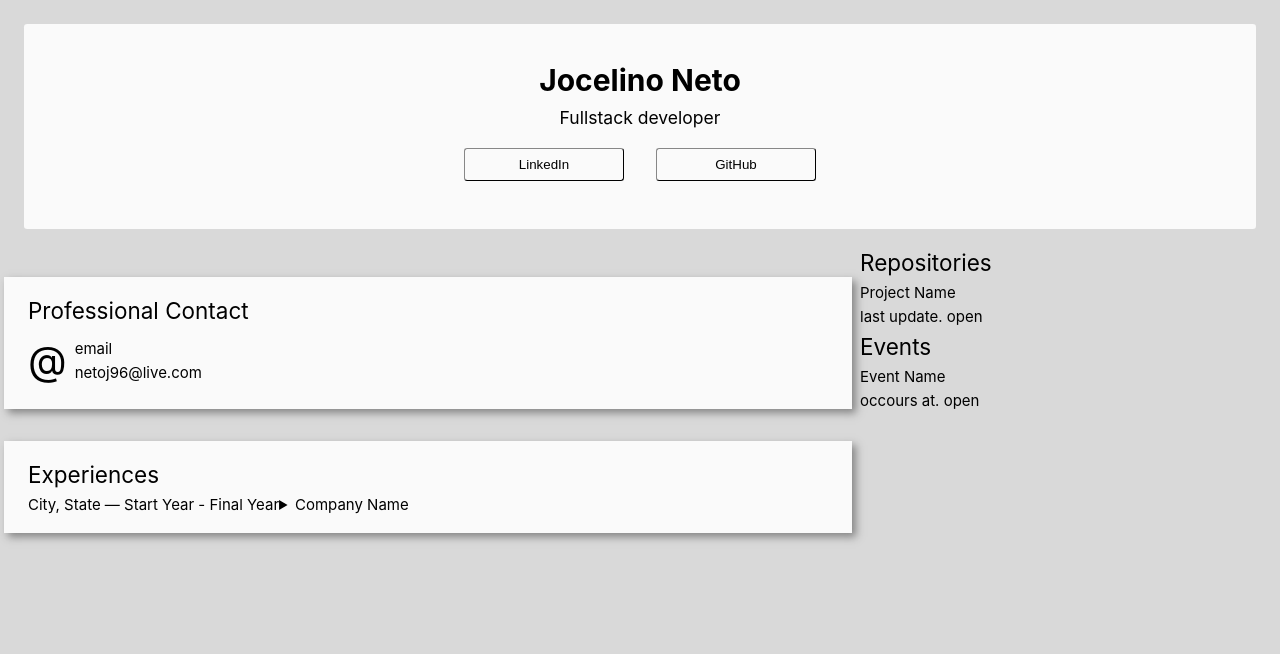
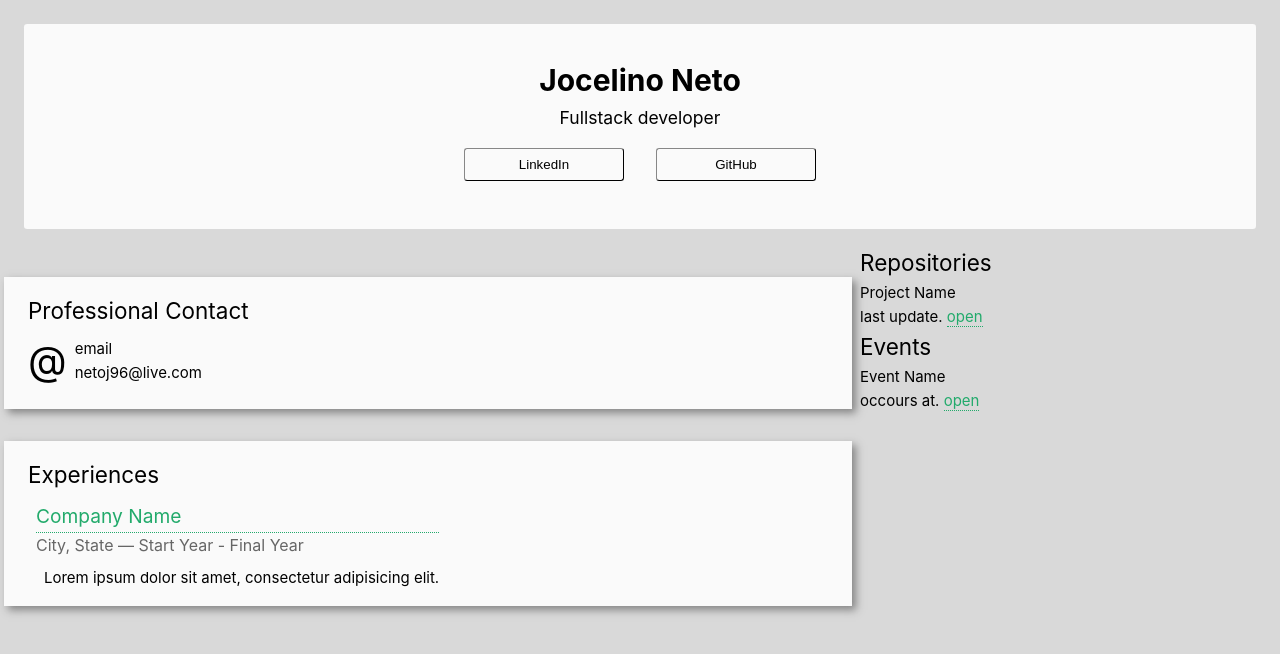
Before and after one commit to netojocelino/netojocelino.github.io, a Vue app: page / in a window 1280 px wide. Shown: the top 654 px of the page. Built offline with nearby package versions, Linux system fonts and the light colour scheme.

Commit message:
experiences block

```diff
--- a/src/App.vue
+++ b/src/App.vue
@@ -40,7 +40,7 @@ export default {
 
                     <div className="Card-Body">
                         <span className="icon">@</span>
-                        <div class="details">
+                        <div className="details">
                             <span>email</span>
                             <span>netoj96@live.com</span>
                         </div>
@@ -51,14 +51,13 @@ export default {
                     <h2 className="Card-Title">Experiences</h2>
 
                     <dl className="Card-Body">
-                        <dt>City, State &mdash; Start Year - Final Year</dt>
-                        <dd>
-                            <details>
-                                <summary>Company Name</summary>
-                                <p>Lorem ipsum dolor sit amet, consectetur adipisicing elit.</p>
-                            </details>
-                        </dd>
-
+                        <div className="details">
+                            <a className="details-title" href="http://githubx.com/netojocelino/?repository" target="_blank">
+                                Company Name
+                            </a>
+                            <span className="details-subtitle">City, State &mdash; Start Year - Final Year</span>
+                            <p>Lorem ipsum dolor sit amet, consectetur adipisicing elit.</p>
+                        </div>
                     </dl>
                 </div>
             </div>
@@ -175,7 +174,18 @@ export default {
     margin: 0.5rem 0 0 0.5rem;
 }
 
+.Description-Card .Card-Body .details .details-title {
+    font-size: 1.2rem;
+}
+.Description-Card .Card-Body .details .details-subtitle {
+    font-size: 1rem;
+    color: var(--jt-main-gray);
+}
 
+.Description-Card .Card-Body .details p {
+    padding-top: .5rem;
+    padding-left: .5rem;
+}
 
 .Main-Content > .Side-Menu {
     display: flex;
--- a/src/assets/base.css
+++ b/src/assets/base.css
@@ -1,5 +1,6 @@
 :root {
     --jt-main-white: #FAFAFA;
+    --jt-main-gray: #666;
 
     --jt-button-main-border: #333;
     --jt-button-hover-border: #444;
@@ -8,6 +9,10 @@
 
     --jt-shadow-main-black: #333;
     --jt-shadow-rgba-main-black: rgba(50, 50, 50, 0.5);
+
+    --jt-anchor-color-normal: rgb(34, 170, 107);
+    --jt-anchor-color-hover: rgb(44, 153, 102);
+    --jt-anchor-color-visited: rgb(44, 153, 102);
 }
 
 *,
--- a/src/assets/main.css
+++ b/src/assets/main.css
@@ -10,7 +10,29 @@
   font-weight: normal;
 }
 
-a {
-  text-decoration: none;
-  transition: 0.4s;
+a,
+a::after {
+    cursor: pointer;
+
+    text-decoration: none;
+    transition: 0.4s;
+
+    color: var(--jt-anchor-color-normal);
+
+    border-bottom-width: 1px;
+    border-bottom-style: dotted;
+    border-bottom-color: var(--jt-anchor-color-normal);
 }
+
+a:hover {
+    color: var(--jt-anchor-color-hover);
+    border-bottom-color: var(--jt-anchor-color-hover);
+    border-bottom-style: dashed;
+}
+
+a:visited,
+a:active {
+    color: var(--jt-anchor-color-visited);
+    border-bottom-style: solid;
+    border-bottom-color: var(--jt-anchor-color-visited);
+}
```
